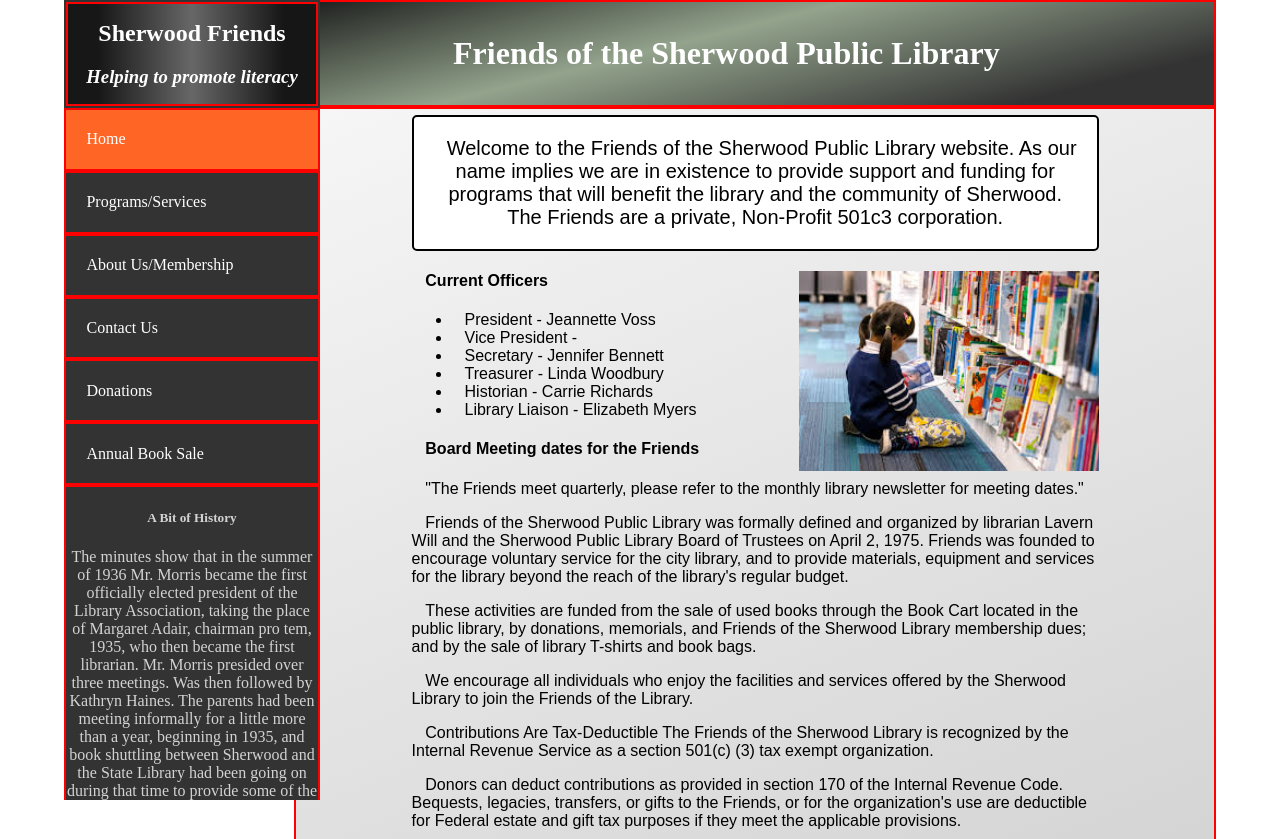
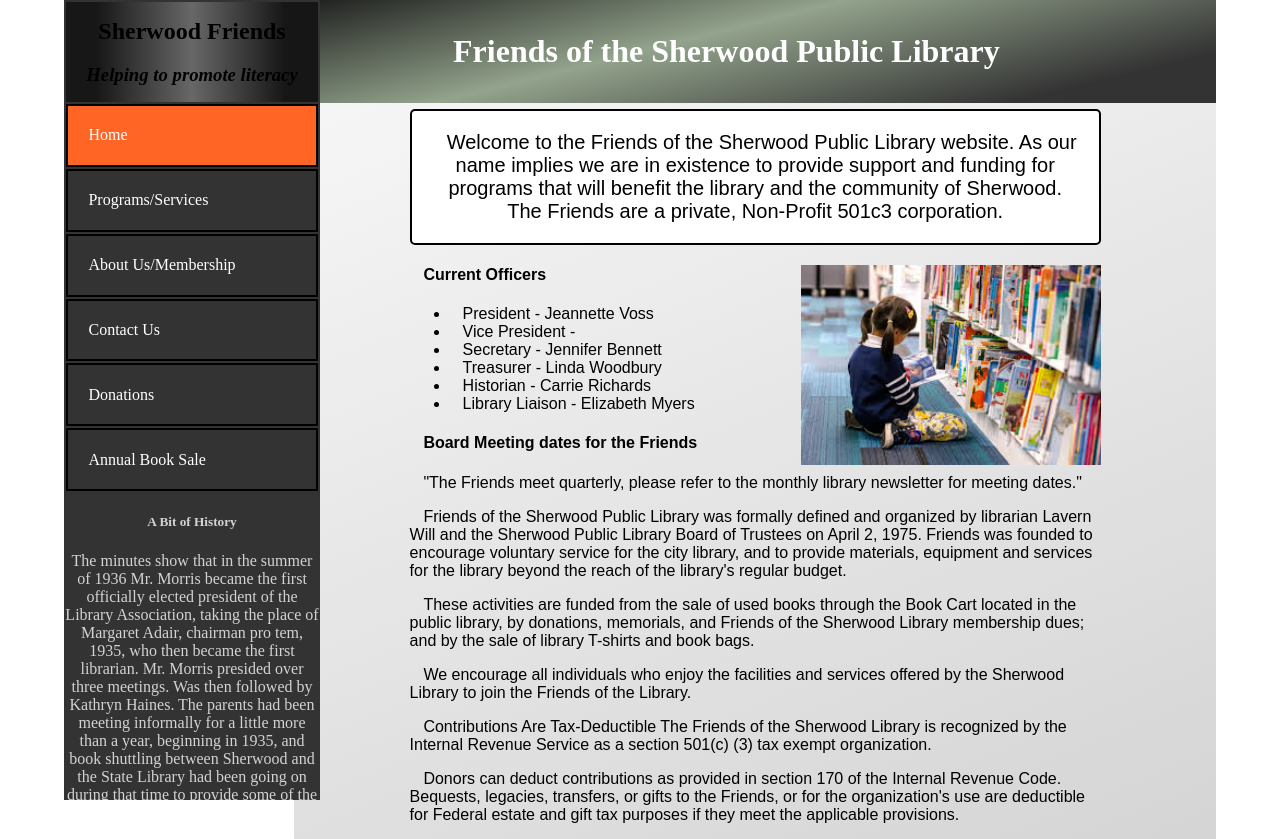
Before and after one commit to et-bol/sherwood_fol, a plain HTML site: page index.html in a window 1280 px wide. Shown: the top 839 px of the page. Drawn offline with Linux system fonts and the light colour scheme.

Commit message:
Update universal.css
got rid of red borders

```diff
--- a/universal.css
+++ b/universal.css
@@ -17,9 +17,6 @@ body {
     background: rgb(51,51,51);
 background: linear-gradient(346deg, rgba(51,51,51,1) 13%, rgba(147,163,140,1) 50%, rgba(22,22,22,1) 87%);
 
-    border-style: solid;
-    border-width: 2px;
-    border-color: red;
 }
 
 #title {
@@ -32,10 +29,6 @@ background: linear-gradient(346deg, rgba(51,51,51,1) 13%, rgba(147,163,140,1) 50
     background: rgb(23,23,23);
 background: linear-gradient(90deg, rgba(23,23,23,1) 12%, rgba(103,103,103,1) 50%, rgba(22,22,22,1) 87%);
 
-    border-style: solid;
-    border-width: 2px;
-    border-color: red;
-    color: white;
 }
 
 #title h2 {
@@ -64,11 +57,12 @@ background: linear-gradient(90deg, rgba(23,23,23,1) 12%, rgba(103,103,103,1) 50%
     display: block;
     color: white;
     padding: 8% 8%;
+    margin: 2px;
     text-decoration: none;
 
     border-style: solid;
     border-width: 2px;
-    border-color: red;
+    border-color: black;
 }
 
 /*
@@ -96,9 +90,6 @@ kinda useless
     text-align: center;
     border: 1px;
 
-    border-style: solid;
-    border-width: 2px;
-    border-color: red;
 }
 
 #navBar li a:hover:not(.active) {
@@ -122,9 +113,6 @@ organization is universal throughout website for the most part)*/
     background: linear-gradient(158deg, rgba(246,246,246,1) 0%, rgba(204,204,204,1) 100%);
 
 
-    border-style: solid;
-    border-width: 2px;
-    border-color: red;
 }
 
 .opening {
```
